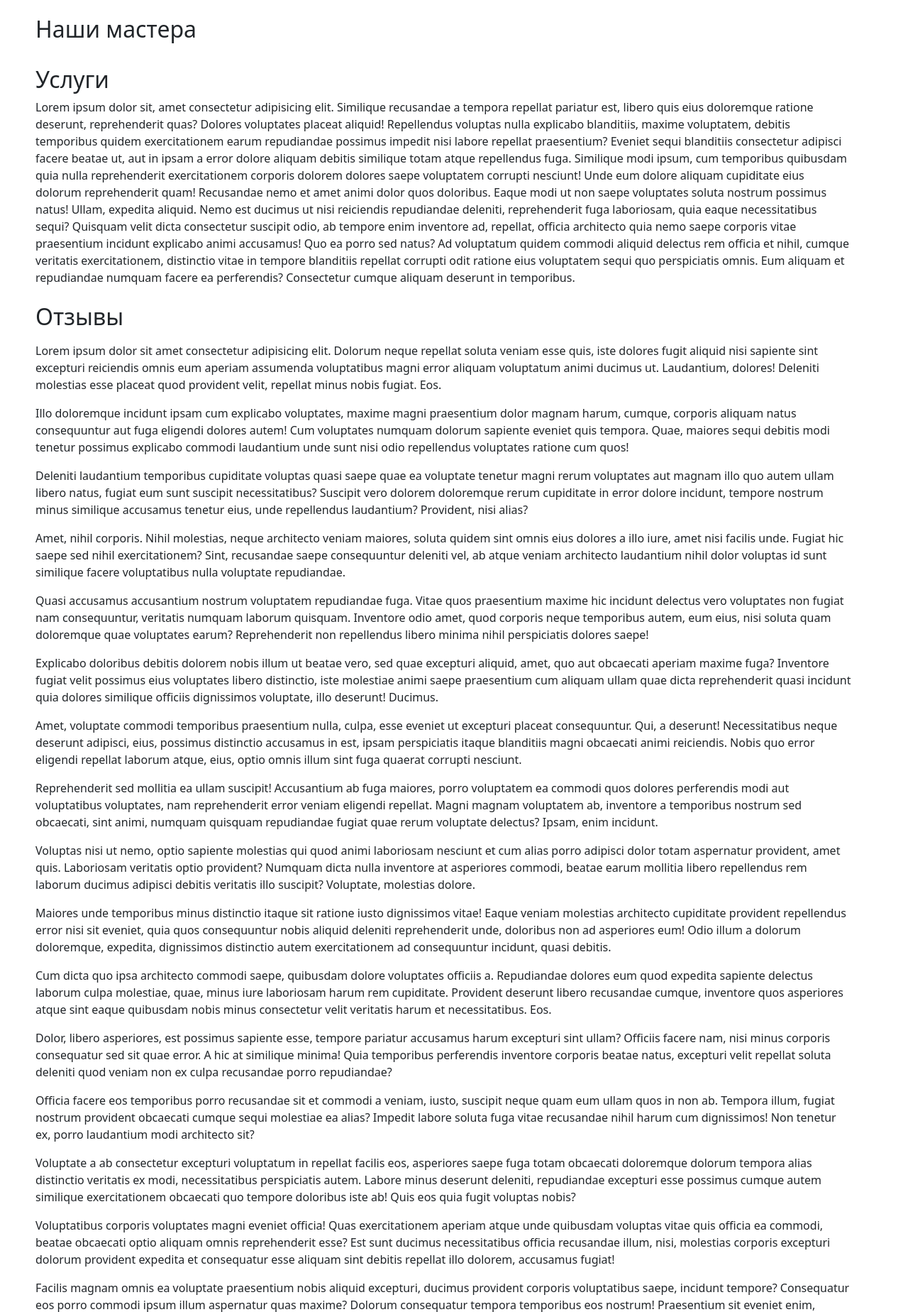
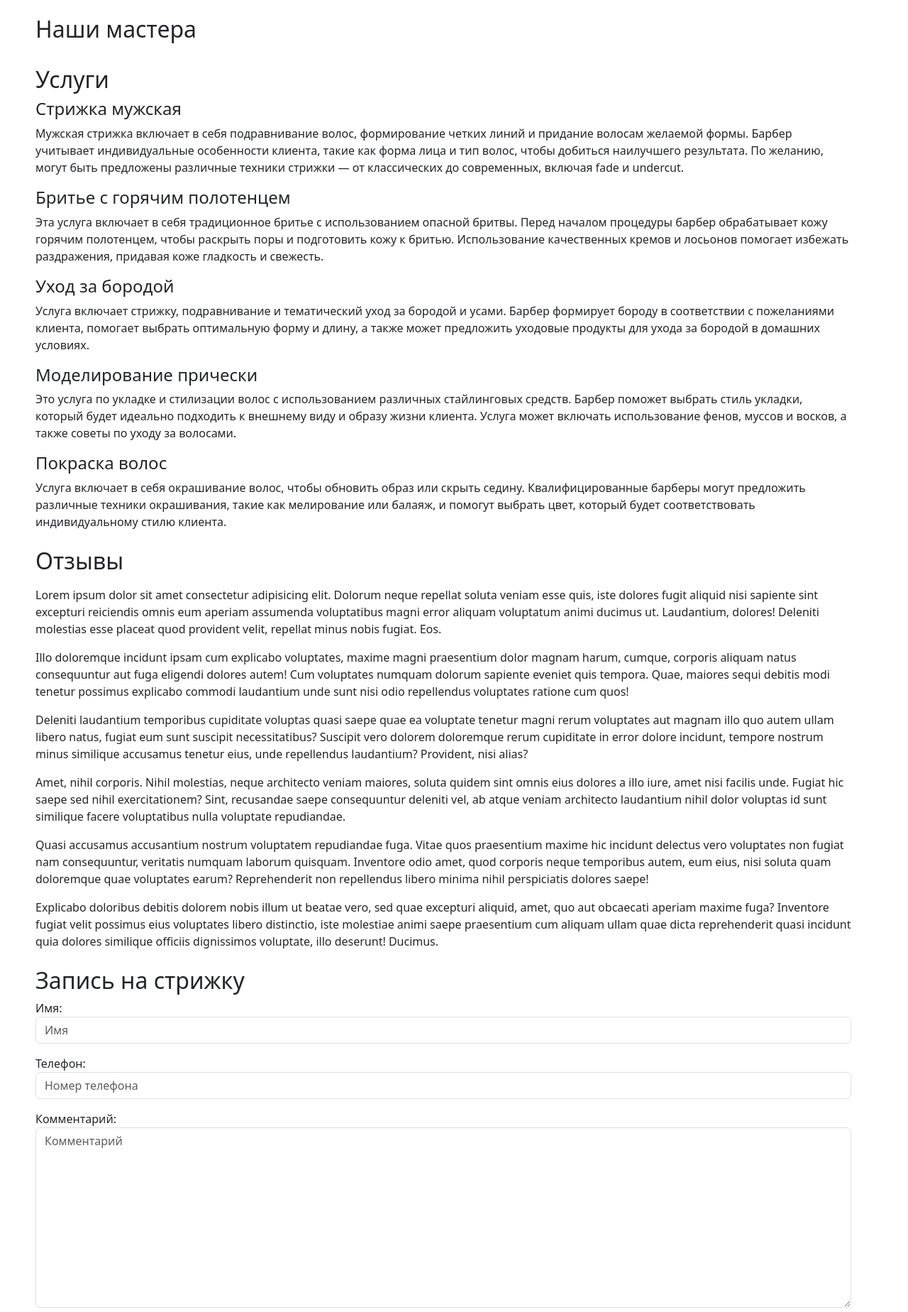
Before and after one commit to phk70/consult_project, a Django app: page / in a window 1280 px wide. Shown: the part 320-2168 px from the top of the page at 71% size. Run offline with Django 5.2, Linux system fonts and the light colour scheme; data that the repository does not hold is empty.

Commit message:
доработаны стили, доделана страница Спасибо. И по мелочи

```diff
--- a/core/templates/base.html
+++ b/core/templates/base.html
@@ -10,16 +10,10 @@
     <link href="https://cdn.jsdelivr.net/npm/bootstrap@5.3.3/dist/css/bootstrap.min.css" rel="stylesheet" integrity="sha384-QWTKZyjpPEjISv5WaRU9OFeRpok6YctnYmDr5pNlyT2bRjXh0JMhjY6hW+ALEwIH" crossorigin="anonymous">
     <link rel="stylesheet" href="https://cdn.jsdelivr.net/npm/bootstrap-icons@1.11.3/font/bootstrap-icons.min.css">
     <link rel="stylesheet" href="{% static 'css/base.css' %}" />
-    <link rel="stylesheet" href="{% static 'css/footer.css' %}" />
-<style>
-    .carousel {
-        max-width: 500px
-        {% comment %} justify-content: center; {% endcomment %}
-    }
-</style>
+
 </head>
 <body>
-    <header class="sticky-top">
+    <header class="sticky-top align-content-lg-center">
         {% block header %}
         {% endblock header %}
     </header>
@@ -27,8 +21,12 @@
         {% block main %}
         {% endblock main %}
     </main>
-    <footer>
+    <footer class="bg-dark text-white py-4">
+        <div class="container">
+        {% block footer %}
         <p>Сделано для домашнего использования. 2024 год</p>
+        {% endblock footer %}
+        </div>
     </footer>
     <script src="https://cdn.jsdelivr.net/npm/bootstrap@5.3.3/dist/js/bootstrap.bundle.min.js" integrity="sha384-YvpcrYf0tY3lHB60NNkmXc5s9fDVZLESaAA55NDzOxhy9GkcIdslK1eN7N6jIeHz" crossorigin="anonymous"></script>
     </body>
--- a/core/templates/main.html
+++ b/core/templates/main.html
@@ -62,7 +62,7 @@
       <div class="carousel-inner">
         {% for master in masters %}
           <div class="carousel-item {% if forloop.first %}active{% endif %}">
-            <img src="{{ master.photo.url }}" class="d-block w-100" alt="{{ master.first_name }} {{ master.last_name }}">
+            <img  src="{{ master.photo.url }}" class="d-block w-25" alt="{{ master.first_name }} {{ master.last_name }}">
             <div class="carousel-caption d-none d-md-block">
               <h5>{{ master.first_name }} {{ master.last_name }}</h5>
             </div>
@@ -82,30 +82,21 @@
 </section>
 <section id="services" class="col-12 mb-4">
   <h2>Услуги</h2>
-  <p>
-    Lorem ipsum dolor sit, amet consectetur adipisicing elit. Similique
-    recusandae a tempora repellat pariatur est, libero quis eius doloremque
-    ratione deserunt, reprehenderit quas? Dolores voluptates placeat aliquid!
-    Repellendus voluptas nulla explicabo blanditiis, maxime voluptatem, debitis
-    temporibus quidem exercitationem earum repudiandae possimus impedit nisi
-    labore repellat praesentium? Eveniet sequi blanditiis consectetur adipisci
-    facere beatae ut, aut in ipsam a error dolore aliquam debitis similique
-    totam atque repellendus fuga. Similique modi ipsum, cum temporibus quibusdam
-    quia nulla reprehenderit exercitationem corporis dolorem dolores saepe
-    voluptatem corrupti nesciunt! Unde eum dolore aliquam cupiditate eius
-    dolorum reprehenderit quam! Recusandae nemo et amet animi dolor quos
-    doloribus. Eaque modi ut non saepe voluptates soluta nostrum possimus natus!
-    Ullam, expedita aliquid. Nemo est ducimus ut nisi reiciendis repudiandae
-    deleniti, reprehenderit fuga laboriosam, quia eaque necessitatibus sequi?
-    Quisquam velit dicta consectetur suscipit odio, ab tempore enim inventore
-    ad, repellat, officia architecto quia nemo saepe corporis vitae praesentium
-    incidunt explicabo animi accusamus! Quo ea porro sed natus? Ad voluptatum
-    quidem commodi aliquid delectus rem officia et nihil, cumque veritatis
-    exercitationem, distinctio vitae in tempore blanditiis repellat corrupti
-    odit ratione eius voluptatem sequi quo perspiciatis omnis. Eum aliquam et
-    repudiandae numquam facere ea perferendis? Consectetur cumque aliquam
-    deserunt in temporibus.
-  </p>
+
+  <h4>Стрижка мужская</h4>
+  <p>Мужская стрижка включает в себя подравнивание волос, формирование четких линий и придание волосам желаемой формы. Барбер учитывает индивидуальные особенности клиента, такие как форма лица и тип волос, чтобы добиться наилучшего результата. По желанию, могут быть предложены различные техники стрижки — от классических до современных, включая fade и undercut.</p>
+
+  <h4>Бритье с горячим полотенцем</h4>
+  <p>Эта услуга включает в себя традиционное бритье с использованием опасной бритвы. Перед началом процедуры барбер обрабатывает кожу горячим полотенцем, чтобы раскрыть поры и подготовить кожу к бритью. Использование качественных кремов и лосьонов помогает избежать раздражения, придавая коже гладкость и свежесть.</p>
+
+  <h4>Уход за бородой</h4>
+  <p>Услуга включает стрижку, подравнивание и тематический уход за бородой и усами. Барбер формирует бороду в соответствии с пожеланиями клиента, помогает выбрать оптимальную форму и длину, а также может предложить уходовые продукты для ухода за бородой в домашних условиях.</p>
+
+  <h4>Моделирование прически</h4>
+  <p>Это услуга по укладке и стилизации волос с использованием различных стайлинговых средств. Барбер поможет выбрать стиль укладки, который будет идеально подходить к внешнему виду и образу жизни клиента. Услуга может включать использование фенов, муссов и восков, а также советы по уходу за волосами.</p>
+
+  <h4>Покраска волос</h4>
+  <p>Услуга включает в себя окрашивание волос, чтобы обновить образ или скрыть седину. Квалифицированные барберы могут предложить различные техники окрашивания, такие как мелирование или балаяж, и помогут выбрать цвет, который будет соответствовать индивидуальному стилю клиента.</p>
 </section>
 <section id="reviews" class="col-12 mb-4">
   <h2>Отзывы</h2>
@@ -116,21 +107,6 @@
     <p>Amet, nihil corporis. Nihil molestias, neque architecto veniam maiores, soluta quidem sint omnis eius dolores a illo iure, amet nisi facilis unde. Fugiat hic saepe sed nihil exercitationem? Sint, recusandae saepe consequuntur deleniti vel, ab atque veniam architecto laudantium nihil dolor voluptas id sunt similique facere voluptatibus nulla voluptate repudiandae.</p>
     <p>Quasi accusamus accusantium nostrum voluptatem repudiandae fuga. Vitae quos praesentium maxime hic incidunt delectus vero voluptates non fugiat nam consequuntur, veritatis numquam laborum quisquam. Inventore odio amet, quod corporis neque temporibus autem, eum eius, nisi soluta quam doloremque quae voluptates earum? Reprehenderit non repellendus libero minima nihil perspiciatis dolores saepe!</p>
     <p>Explicabo doloribus debitis dolorem nobis illum ut beatae vero, sed quae excepturi aliquid, amet, quo aut obcaecati aperiam maxime fuga? Inventore fugiat velit possimus eius voluptates libero distinctio, iste molestiae animi saepe praesentium cum aliquam ullam quae dicta reprehenderit quasi incidunt quia dolores similique officiis dignissimos voluptate, illo deserunt! Ducimus.</p>
-    <p>Amet, voluptate commodi temporibus praesentium nulla, culpa, esse eveniet ut excepturi placeat consequuntur. Qui, a deserunt! Necessitatibus neque deserunt adipisci, eius, possimus distinctio accusamus in est, ipsam perspiciatis itaque blanditiis magni obcaecati animi reiciendis. Nobis quo error eligendi repellat laborum atque, eius, optio omnis illum sint fuga quaerat corrupti nesciunt.</p>
-    <p>Reprehenderit sed mollitia ea ullam suscipit! Accusantium ab fuga maiores, porro voluptatem ea commodi quos dolores perferendis modi aut voluptatibus voluptates, nam reprehenderit error veniam eligendi repellat. Magni magnam voluptatem ab, inventore a temporibus nostrum sed obcaecati, sint animi, numquam quisquam repudiandae fugiat quae rerum voluptate delectus? Ipsam, enim incidunt.</p>
-    <p>Voluptas nisi ut nemo, optio sapiente molestias qui quod animi laboriosam nesciunt et cum alias porro adipisci dolor totam aspernatur provident, amet quis. Laboriosam veritatis optio provident? Numquam dicta nulla inventore at asperiores commodi, beatae earum mollitia libero repellendus rem laborum ducimus adipisci debitis veritatis illo suscipit? Voluptate, molestias dolore.</p>
-    <p>Maiores unde temporibus minus distinctio itaque sit ratione iusto dignissimos vitae! Eaque veniam molestias architecto cupiditate provident repellendus error nisi sit eveniet, quia quos consequuntur nobis aliquid deleniti reprehenderit unde, doloribus non ad asperiores eum! Odio illum a dolorum doloremque, expedita, dignissimos distinctio autem exercitationem ad consequuntur incidunt, quasi debitis.</p>
-    <p>Cum dicta quo ipsa architecto commodi saepe, quibusdam dolore voluptates officiis a. Repudiandae dolores eum quod expedita sapiente delectus laborum culpa molestiae, quae, minus iure laboriosam harum rem cupiditate. Provident deserunt libero recusandae cumque, inventore quos asperiores atque sint eaque quibusdam nobis minus consectetur velit veritatis harum et necessitatibus. Eos.</p>
-    <p>Dolor, libero asperiores, est possimus sapiente esse, tempore pariatur accusamus harum excepturi sint ullam? Officiis facere nam, nisi minus corporis consequatur sed sit quae error. A hic at similique minima! Quia temporibus perferendis inventore corporis beatae natus, excepturi velit repellat soluta deleniti quod veniam non ex culpa recusandae porro repudiandae?</p>
-    <p>Officia facere eos temporibus porro recusandae sit et commodi a veniam, iusto, suscipit neque quam eum ullam quos in non ab. Tempora illum, fugiat nostrum provident obcaecati cumque sequi molestiae ea alias? Impedit labore soluta fuga vitae recusandae nihil harum cum dignissimos! Non tenetur ex, porro laudantium modi architecto sit?</p>
-    <p>Voluptate a ab consectetur excepturi voluptatum in repellat facilis eos, asperiores saepe fuga totam obcaecati doloremque dolorum tempora alias distinctio veritatis ex modi, necessitatibus perspiciatis autem. Labore minus deserunt deleniti, repudiandae excepturi esse possimus cumque autem similique exercitationem obcaecati quo tempore doloribus iste ab! Quis eos quia fugit voluptas nobis?</p>
-    <p>Voluptatibus corporis voluptates magni eveniet officia! Quas exercitationem aperiam atque unde quibusdam voluptas vitae quis officia ea commodi, beatae obcaecati optio aliquam omnis reprehenderit esse? Est sunt ducimus necessitatibus officia recusandae illum, nisi, molestias corporis excepturi dolorum provident expedita et consequatur esse aliquam sint debitis repellat illo dolorem, accusamus fugiat!</p>
-    <p>Facilis magnam omnis ea voluptate praesentium nobis aliquid excepturi, ducimus provident corporis voluptatibus saepe, incidunt tempore? Consequatur eos porro commodi ipsum illum aspernatur quas maxime? Dolorum consequatur tempora temporibus eos nostrum! Praesentium sit eveniet enim, harum quam facilis dolores fuga nobis non, excepturi necessitatibus, voluptatibus mollitia autem officiis voluptate rerum.</p>
-    <p>Molestias facilis eaque unde, earum asperiores fugiat accusamus ducimus excepturi itaque officia dicta in quisquam quo saepe vitae, sapiente natus tempora voluptates fugit porro fuga. Beatae facilis quibusdam debitis reiciendis, iste alias harum aliquid maiores sit corporis distinctio fugit ipsa ratione perferendis voluptate accusantium ipsam unde fuga eveniet nisi exercitationem.</p>
-    <p>Praesentium rerum minus provident consectetur quasi recusandae expedita? Molestiae nisi harum laborum et, aliquid quod deleniti nesciunt! Animi voluptas consequatur voluptate at exercitationem vitae dolorem cumque, placeat odit? Delectus quas quos voluptatum amet natus, officiis dolor provident dolores. Repellat molestiae hic ad? Tempore omnis velit modi laborum eum facere delectus!</p>
-    <p>Velit sint eius cupiditate corporis assumenda unde quis ullam, rerum, veniam dignissimos distinctio maxime esse magni iure laborum perspiciatis nemo praesentium qui debitis aliquid? Accusantium maiores facere laborum quos dolores voluptate ea? Quae laborum nulla, aperiam fuga quaerat ex. Consequatur, sequi! A, sunt. Iusto accusantium quidem molestias ut aliquid nesciunt.</p>
-    <p>Est praesentium et, quod cupiditate modi illo enim saepe quisquam distinctio sint, quos dolorem unde nisi asperiores ipsa quis aspernatur, esse iusto? Nisi nobis vero architecto magnam fugit repudiandae temporibus dolor rerum harum voluptatibus, voluptates enim assumenda, quae labore hic distinctio qui ad ab doloremque alias. Iusto, dolore! Delectus, illum?</p>
-  </p>
 </section>
 <section id="orderForm" class="col-12 mb-4">
   <h2>Запись на стрижку</h2>
--- a/static/css/base.css
+++ b/static/css/base.css
@@ -2,6 +2,8 @@ html {
   margin-left: 50px;
   margin-right: 80px;
   scroll-behavior: smooth;
+  min-height: 100%;
+  position: relative;
 }
 
 .master img {
@@ -13,7 +15,7 @@ html {
   text-align: center;
   width: 200px;
 }
-
-.masters {
-  display: inline-block;
+#masters img{
+  width: 200px;
+  border-radius: 50%;
 }
--- a/static/css/footer.css
+++ /dev/null
@@ -1,10 +0,0 @@
-footer {
-  color: #ffffff;
-  background-color: black;
-  text-align: center;
-  padding-top: 20px;
-  height: 60px;
-  width: 100%;
-  font-size: 20;
-  margin-top: auto;
-}
```
Also changed, not shown: core/templates/thanks.html (+10 -2 lines), static/css/thansk.css (deleted).
